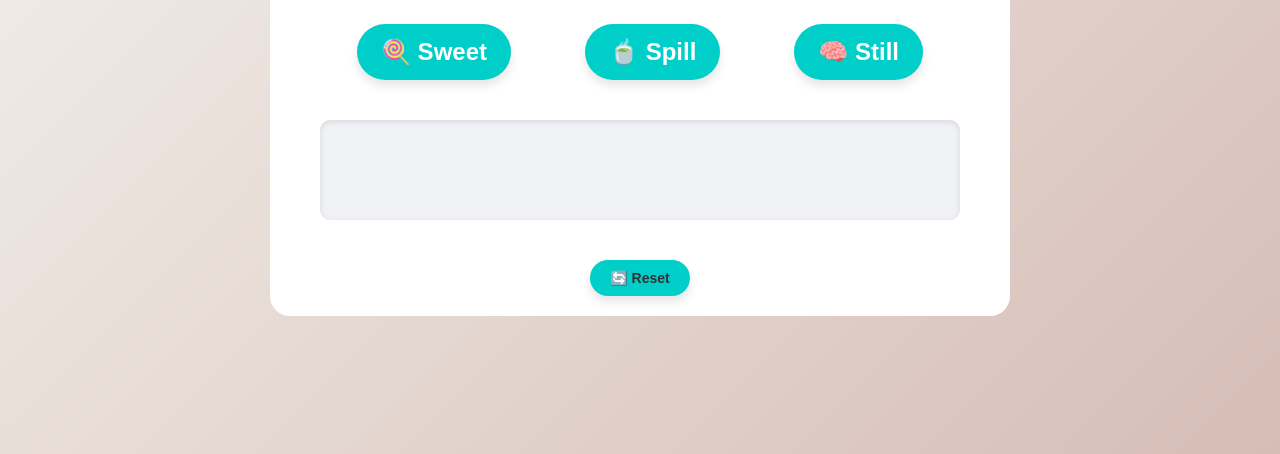
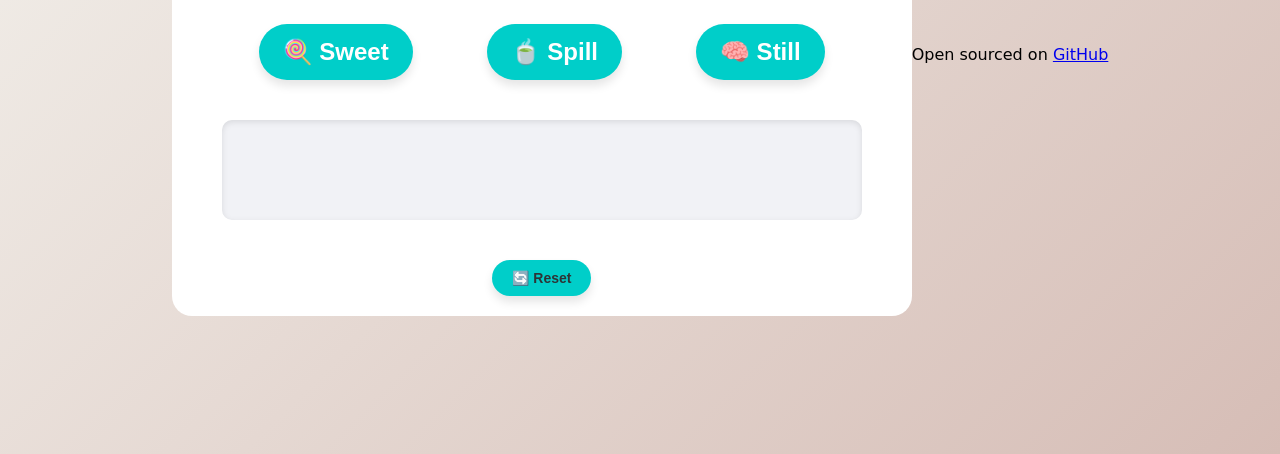
Before and after one commit to KhethiweDlamini/triples_ice_breaker, a plain HTML site: page index.html in a window 1280 px wide. Shown: the part 346-800 px from the top of the page. Drawn offline with Linux system fonts and the light colour scheme.

Commit message:
Update index.html

```diff
--- a/index.html
+++ b/index.html
@@ -27,6 +27,9 @@
     <p id="questionOutput"></p>
     <button id="resetBtn" class="reset-button">🔄 Reset</button>
   </div>
+  <footer>
+    <p>Open sourced on <a href="https://github.com/KhethiweDlamini/work_ice_breaker_game" target="_blank">GitHub</a></p>
+  </footer>
 
   <script src="script.js"></script>
 </body>
```
